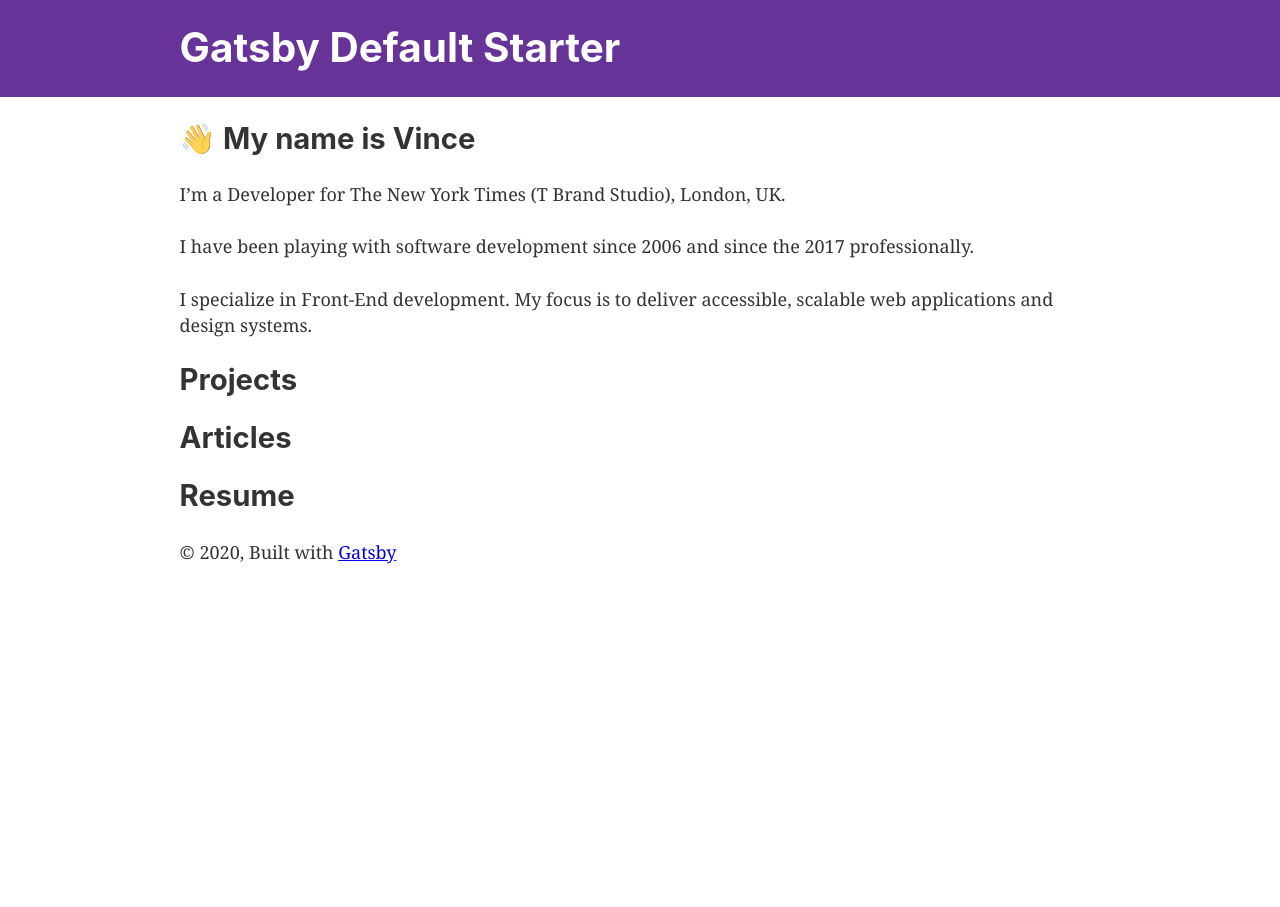
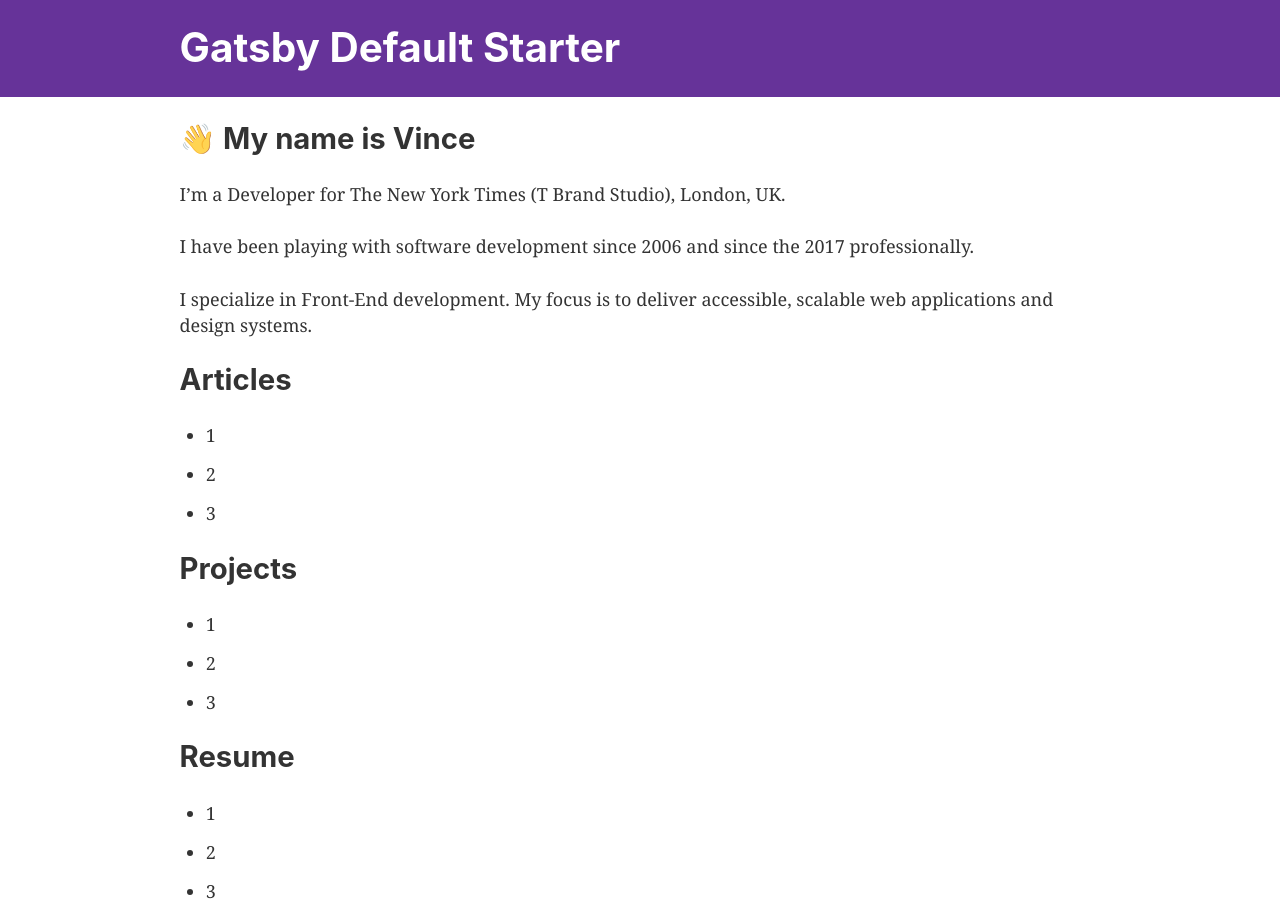
Before and after one commit to vinceumo/vincent-humeau.com, a Gatsby site: page / in a window 1280 px wide. Shown: the top 907 px of the page. Before the commit the page ends 800 px from the top, so only its background shows below. Built offline with nearby package versions, Linux system fonts and the light colour scheme; Gatsby itself is replaced by a stand-in of ours.

Commit message:
Change graphQL query

```diff
--- /dev/null
+++ b/src/content/sections/articles.md
@@ -0,0 +1,8 @@
+---
+type: articles
+title: Articles
+---
+
+- 1
+- 2
+- 3
--- /dev/null
+++ b/src/content/sections/projects.md
@@ -0,0 +1,8 @@
+---
+type: projects
+title: Projects
+---
+
+- 1
+- 2
+- 3
--- /dev/null
+++ b/src/content/sections/resume.md
@@ -0,0 +1,8 @@
+---
+type: resume
+title: Resume
+---
+
+- 1
+- 2
+- 3
--- a/src/pages/index.js
+++ b/src/pages/index.js
@@ -1,32 +1,55 @@
-import React from "react";
-import Layout from "../components/layout";
-import SEO from "../components/seo";
+import React from "react"
+import Layout from "../components/layout"
+import SEO from "../components/seo"
+import { graphql } from "gatsby"
 
-import About from "../components/sections/about";
+import About from "../components/sections/about"
 
-import indexData from "../content/index.yml";
+import indexData from "../content/index.yml"
 
-const getSection = (data) => {
-  switch (data.type) {
-    case "about":
-      return (<About copy={data.copy} />)
-  }
+const getSection = (type, html)=> {
+  return <div dangerouslySetInnerHTML={{ __html: html }} />
+  // switch (type) {
+  //   case "about":
+  //     return <div dangerouslySetInnerHTML={{ __html: html }} />
+  //     // return <About copy={data.copy} />
+
+  // }
 }
 
-const IndexPage = () => (
+const IndexPage = ({ data }) => {
+  const { allMarkdownRemark } = data
+  const { nodes } = allMarkdownRemark
+
+  return (
     <Layout>
       <SEO title="Home" />
       <main>
-      {indexData.sections.map((section, index) => {
+        {nodes.map(({ html, frontmatter }, index) => {
           return (
             <section key={`content_item_${index}`}>
-            <h2>{section.title}</h2>
-            {getSection(section)}
+              <h2>{frontmatter.title}</h2>
+              {getSection(frontmatter.type, html)}
             </section>
           )
         })}
       </main>
     </Layout>
   )
+}
 
 export default IndexPage
+
+export const pageQuery = graphql`
+  query {
+    allMarkdownRemark {
+      nodes {
+        html
+        frontmatter {
+          type
+          title
+        }
+      }
+    }
+  }
+`
```
Lines whose indentation alone changed are shown as unchanged.
